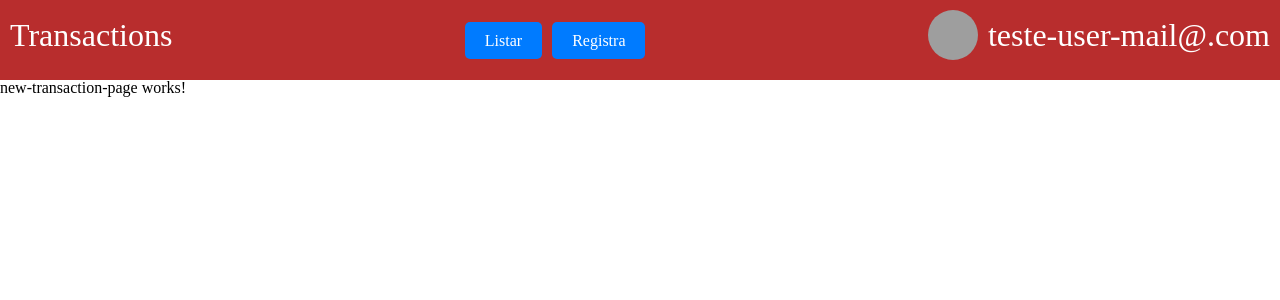
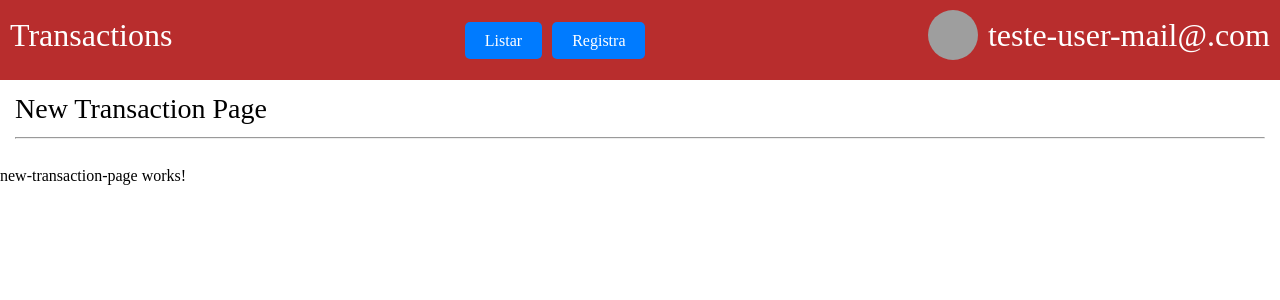
Before and after one commit to RafaelMSantos19/Angula_transactions, an Angular app: page /newTransaction in a window 1280 px wide. Shown: the top 300 px of the page. Built offline with nearby package versions, Linux system fonts and the light colour scheme; grey boxes are pictures that could not be loaded.

Commit message:
feat: implement title componente on newTransaction page

```diff
--- a/src/app/new-transaction-page/new-transaction-page.component.html
+++ b/src/app/new-transaction-page/new-transaction-page.component.html
@@ -1,3 +1,3 @@
 <app-header></app-header>
-
+<app-title-of-page [receiveTitle]="titulo"></app-title-of-page>
 <p>new-transaction-page works!</p>
--- a/src/app/new-transaction-page/new-transaction-page.component.ts
+++ b/src/app/new-transaction-page/new-transaction-page.component.ts
@@ -8,4 +8,6 @@
 })
 export class NewTransactionPageComponent {
 
+  titulo?: string = 'New Transaction Page';
+
 }
```
